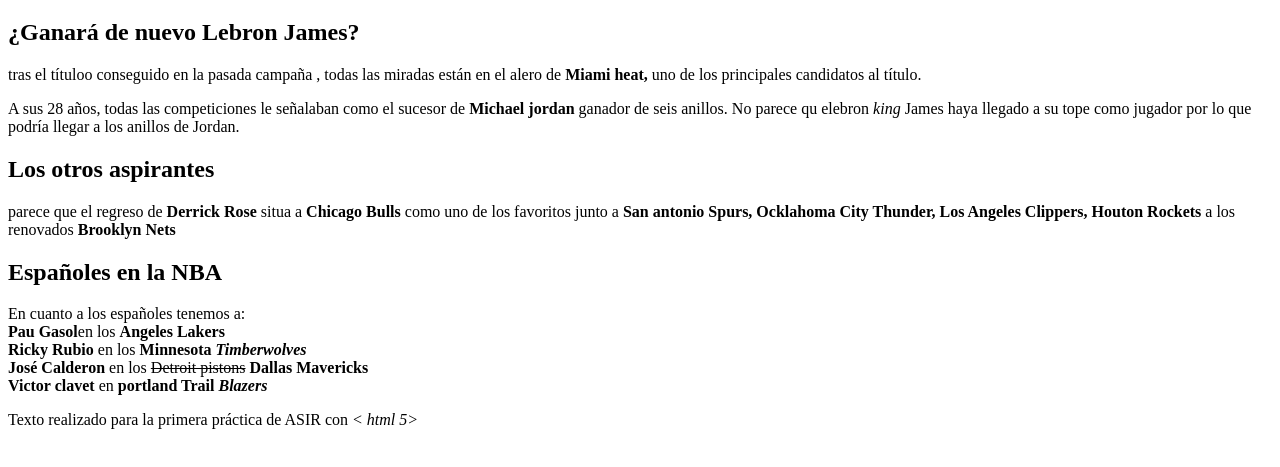
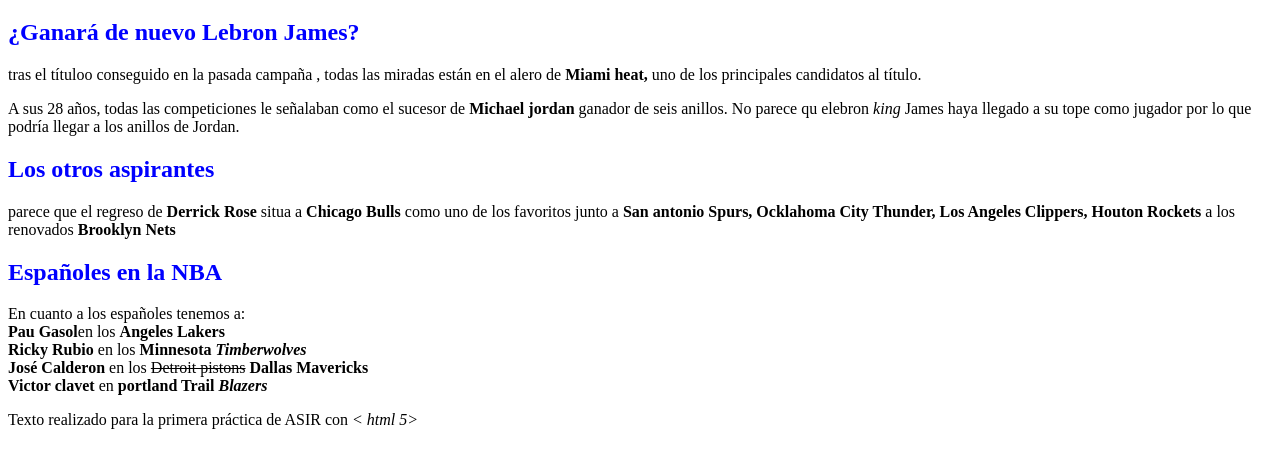
Before and after one commit to nachopojc/LMSGI-Practica09, a plain HTML site: page index.html in a window 1280 px wide. Shown: the part 61-528 px from the top of the page. Drawn offline with Linux system fonts and the light colour scheme.

Commit message:
Update index.html

```diff
--- a/index.html
+++ b/index.html
@@ -3,6 +3,7 @@
 <head>
     <meta charset="UTF-8">
     <title>Document</title>
+    <link rel="stylesheet" href="estilo.css">
 </head>
 <body>
     <h1>La NBA vuelve</h1>
@@ -23,4 +24,4 @@
         <strong>Victor clavet </strong>en <strong>portland Trail <em>Blazers</em></strong></p>
     <p> <h7>Texto realizado para la primera práctica de ASIR con <em>&lt; html 5&gt; </em></h7</p>
 </body>
-</doctypehtml>
+</html>
```
